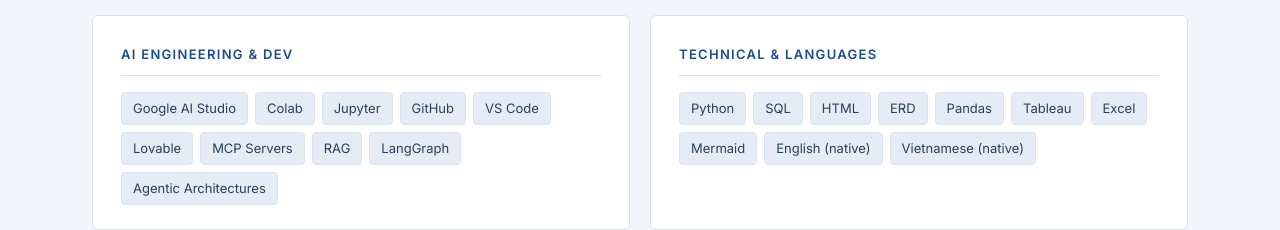
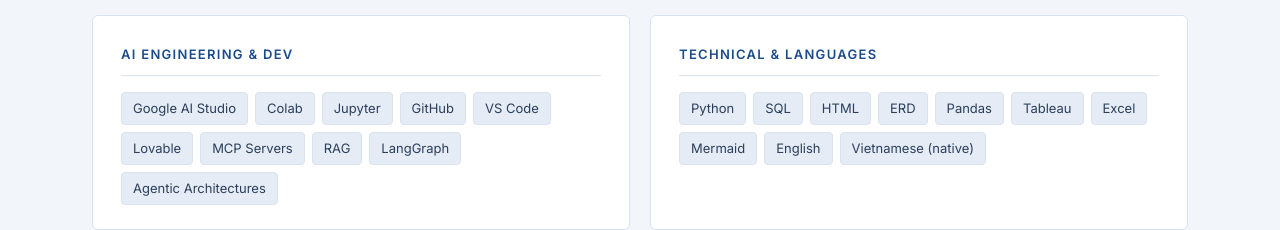
Before and after one commit to yodaboop/genevieve.le, a plain HTML site: page index.html in a window 1280 px wide. Shown: the part 3280-3510 px from the top of the page. Drawn offline with Linux system fonts and the light colour scheme.

Commit message:
Fix formatting of language list in index.html

```diff
--- a/index.html
+++ b/index.html
@@ -994,7 +994,7 @@
       <ul>
         <li>Python</li><li>SQL</li><li>HTML</li><li>ERD</li>
         <li>Pandas</li><li>Tableau</li><li>Excel</li><li>Mermaid</li>
-        <li>English (native)</li><li>Vietnamese (native)</li>
+        <li>English </li><li>Vietnamese (native)</li>
       </ul>
     </div>
   </div>
```
